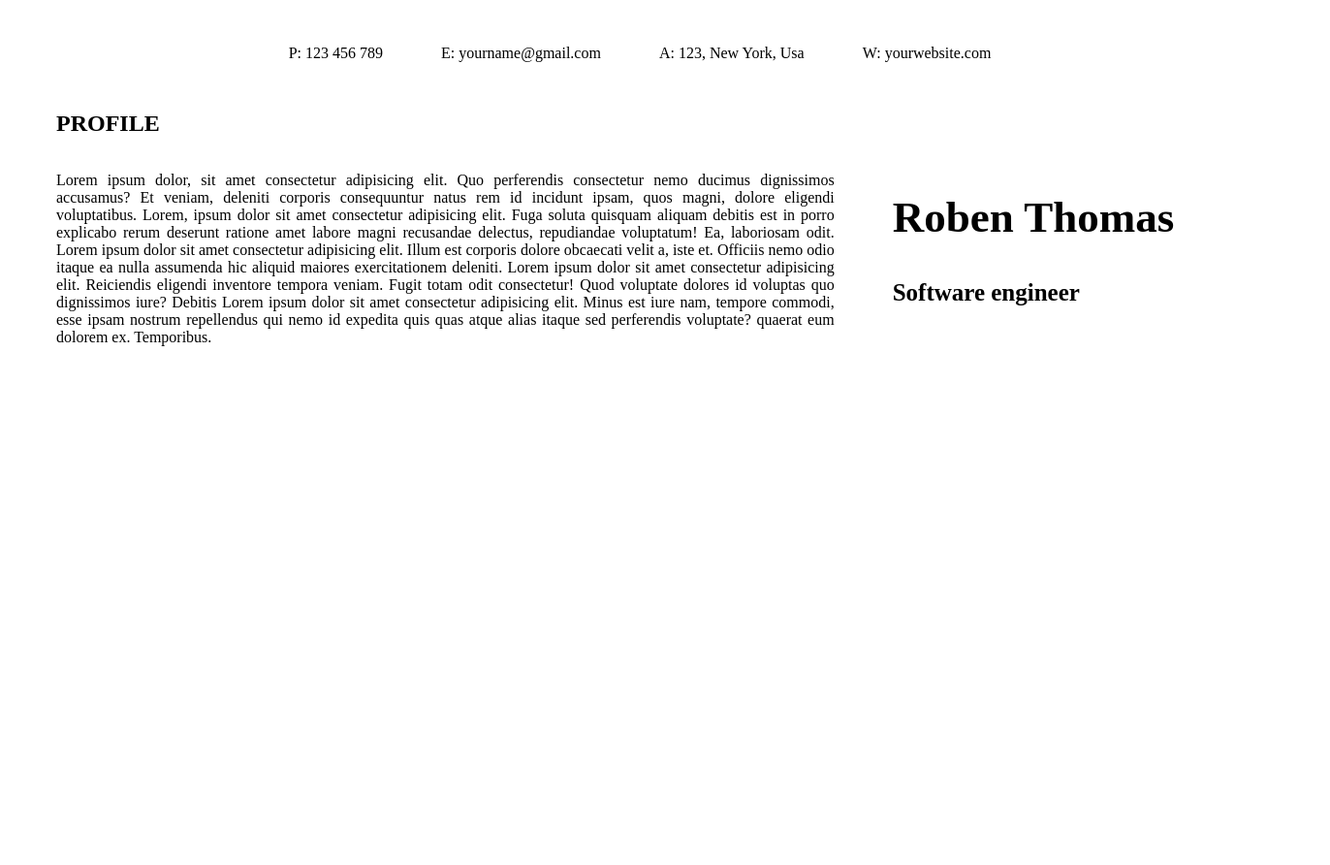
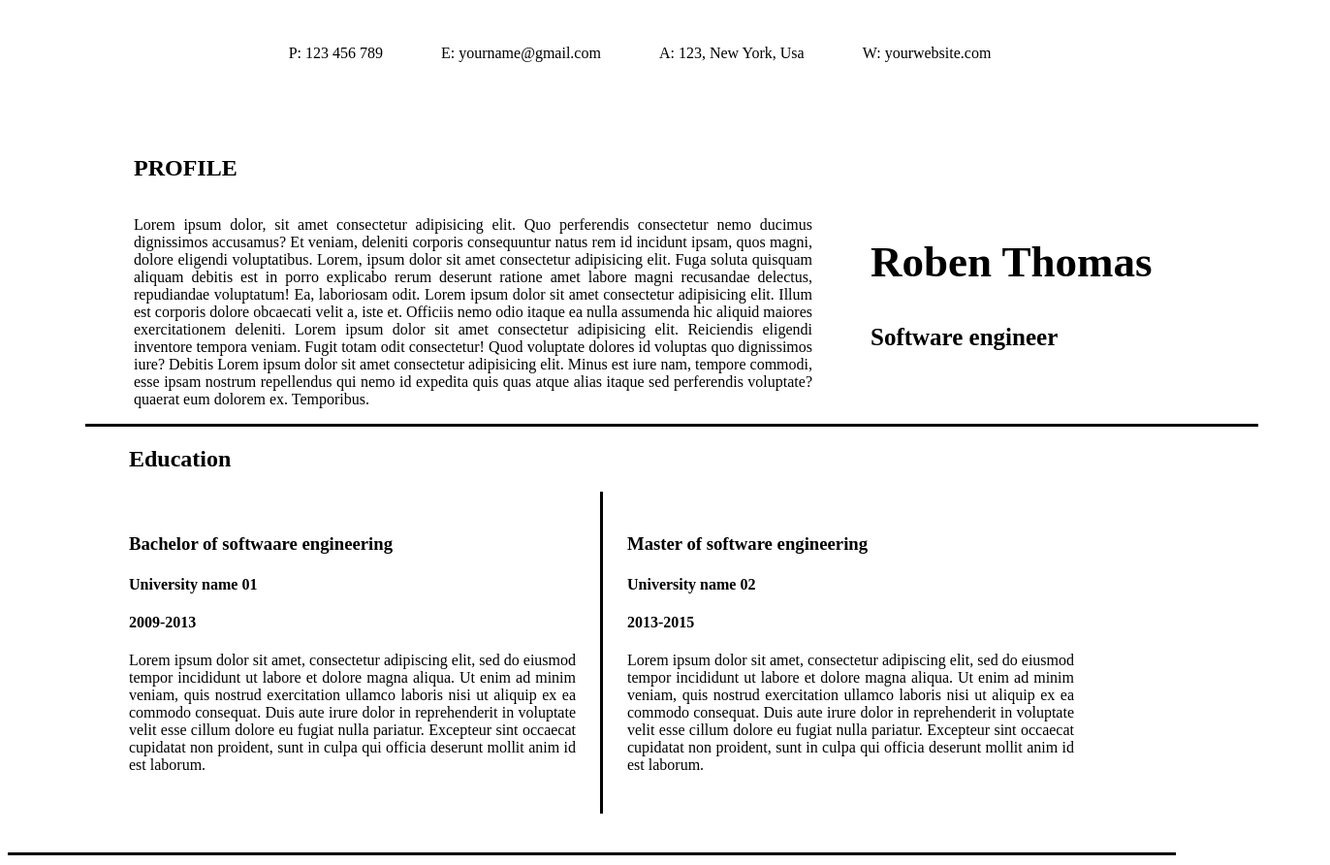
Before and after one commit to mceronvillegas/extra, a plain HTML site: page index.html in a window 1280 px wide. Shown: the whole page at 97% size, 1372 px wide, since content can reach past the window. Before the commit the page ends 800 px from the top, so only its background shows below. Drawn offline with Linux system fonts and the light colour scheme.

Commit message:
este es mi segundo cambio

```diff
--- a/estilos.css
+++ b/estilos.css
@@ -48,3 +48,46 @@
     margin-right: 40px;
     text-align: justify;
 }
+
+.PROFILE {
+    padding-top: 30px;
+    border-bottom: 3px solid black;
+    width: 1110px;
+    margin-left: 80px;
+
+}
+
+.education {
+    background-color: white;
+    width: 100%;
+    padding-left: 125px;
+    padding-right: 80px;
+
+}
+
+
+.education-container {
+    display: flex;
+}
+
+.education-element {
+    padding: 25px 25px 25px 0px;
+    width: 50%;
+    text-align: justify;
+}
+
+.border {
+    padding-left: 25px;
+    border-left: 3px solid black;
+}
+
+.education {
+    padding-bottom: 40px;
+    border-bottom: 3px solid black;
+    width: 1000px;
+    margin: 10px auto; /*centrar la linea*/
+    margin-right: 60px;
+
+
+
+}
--- a/index.html
+++ b/index.html
@@ -57,6 +57,39 @@
             </div>
         </div>
     </section>
+    <section>
+        <div class="education">
+            <h2>Education</h2>
+            <div class="education-container">
+                <div class="education-element">
+                    <h3>Bachelor of softwaare engineering</h3>
+                    <h4>University name 01</h4>
+                    <h4>2009-2013</h4>
+                    <p>
+                        Lorem ipsum dolor sit amet, consectetur adipiscing elit, sed do eiusmod tempor incididunt ut
+                        labore et dolore magna aliqua. Ut enim ad minim veniam, quis nostrud exercitation ullamco
+                        laboris nisi ut aliquip ex ea commodo consequat. Duis aute irure dolor in reprehenderit in
+                        voluptate velit esse cillum dolore eu fugiat nulla pariatur. Excepteur sint occaecat cupidatat
+                        non proident, sunt in culpa qui officia deserunt mollit anim id est laborum.
+                    </p>
+                </div>
+                <div class="education-element border">
+                    <h3>Master of software engineering</h3>
+                    <h4>University name 02</h4>
+                    <h4>2013-2015</h4>
+                    <p>Lorem ipsum dolor sit amet, consectetur adipiscing elit, sed do eiusmod tempor incididunt ut
+                        labore
+                        et dolore magna aliqua. Ut enim ad minim veniam, quis nostrud exercitation ullamco laboris nisi
+                        ut
+                        aliquip ex ea commodo consequat. Duis aute irure dolor in reprehenderit in voluptate velit esse
+                        cillum dolore eu fugiat nulla pariatur. Excepteur sint occaecat cupidatat non proident, sunt in
+                        culpa qui officia deserunt mollit anim id est laborum.</p>
+                </div>
+            </div>
+
+
+        </div>
+    </section>
 </body>
 
 </html>
```
